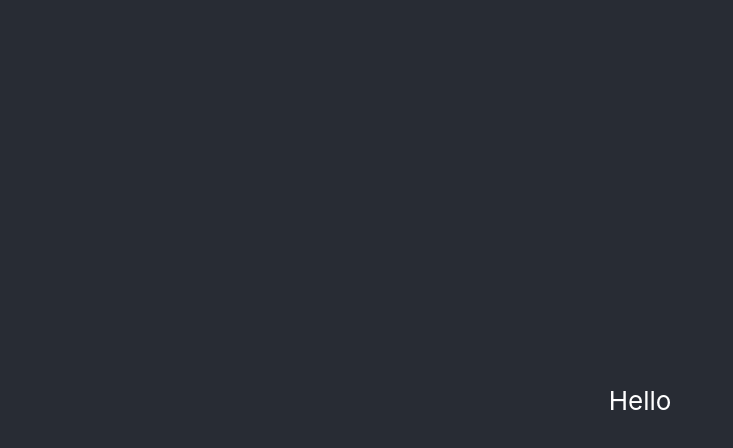
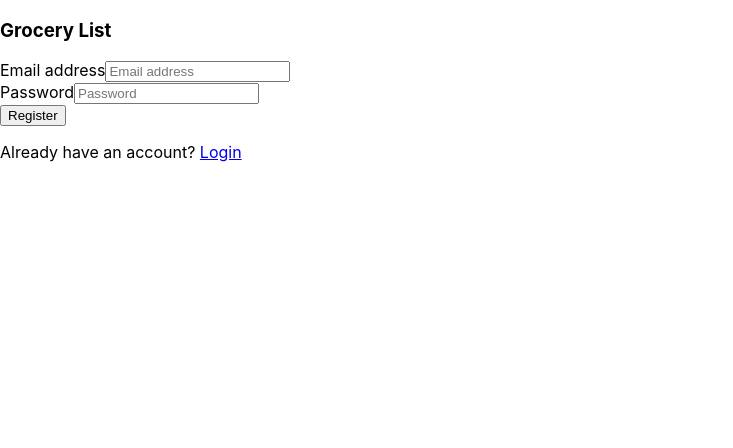
Before and after one commit to mihaituta/Grocery-list, a React (Create React App) app: page /register in a window 1280 px wide. Shown: the top 448 px of the page, without its empty margins (0-733 px from the left). Built offline with nearby package versions, Linux system fonts and the light colour scheme; no server answers.

Commit message:
added login, register pages with logged user check

```diff
--- a/src/App.js
+++ b/src/App.js
@@ -1,13 +1,26 @@
-import './App.css';
+import Home from './components/pages/Home'
+import Register from './components/pages/Register'
+import Login from './components/pages/Login'
+import { BrowserRouter as Router } from 'react-router-dom'
+import { Routes, Route } from 'react-router-dom'
+import { AuthProvider } from './components/Auth/Auth'
 
 function App() {
   return (
-    <div className="App">
-      <header className="App-header">
-        <div>Hello</div>
-      </header>
-    </div>
-  );
+    <AuthProvider>
+      <Router>
+        <div>
+          <section>
+            <Routes>
+              <Route path='/' element={<Home />} />
+              <Route path='/register' element={<Register />} />
+              <Route path='/login' element={<Login />} />
+            </Routes>
+          </section>
+        </div>
+      </Router>
+    </AuthProvider>
+  )
 }
 
-export default App;
+export default App
--- /dev/null
+++ b/src/components/Auth/Auth.js
@@ -0,0 +1,31 @@
+import React, { useEffect, useState } from 'react'
+import { auth } from '../../firebase'
+import { onAuthStateChanged } from 'firebase/auth'
+
+export const AuthContext = React.createContext()
+
+export const AuthProvider = ({ children }) => {
+  const [currentUser, setCurrentUser] = useState(null)
+  const [pending, setPending] = useState(true)
+
+  useEffect(() => {
+    onAuthStateChanged(auth, (user) => {
+      setCurrentUser(user)
+      setPending(false)
+    })
+  }, [])
+
+  if (pending) {
+    return <>Loading...</>
+  }
+
+  return (
+    <AuthContext.Provider
+      value={{
+        currentUser,
+      }}
+    >
+      {children}
+    </AuthContext.Provider>
+  )
+}
--- /dev/null
+++ b/src/components/pages/Home.js
@@ -0,0 +1,43 @@
+import { signOut } from 'firebase/auth'
+import { auth } from '../../firebase'
+import { useNavigate } from 'react-router-dom'
+import { useContext, useEffect } from 'react'
+import { AuthContext } from '../Auth/Auth'
+
+const Home = () => {
+  const navigate = useNavigate()
+
+  const handleLogout = () => {
+    signOut(auth)
+      .then(() => {
+        // Sign-out successful.
+        navigate('/register')
+        console.log('Signed out successfully')
+      })
+      .catch((error) => {
+        // An error happened.
+      })
+  }
+
+  const { currentUser } = useContext(AuthContext)
+
+  useEffect(() => {
+    if (!currentUser) {
+      return navigate('/login')
+    }
+  }, [currentUser, navigate])
+
+  return (
+    <>
+      <nav>
+        <p>Welcome Home</p>
+
+        <div>
+          <button onClick={handleLogout}>Logout</button>
+        </div>
+      </nav>
+    </>
+  )
+}
+
+export default Home
--- /dev/null
+++ b/src/components/pages/Login.js
@@ -0,0 +1,82 @@
+import React, { useContext, useEffect, useState } from 'react'
+import { signInWithEmailAndPassword } from 'firebase/auth'
+import { auth } from '../../firebase'
+import { NavLink, useNavigate } from 'react-router-dom'
+import { AuthContext } from '../Auth/Auth'
+
+const Login = () => {
+  const navigate = useNavigate()
+  const [email, setEmail] = useState('')
+  const [password, setPassword] = useState('')
+
+  const onLogin = (e) => {
+    e.preventDefault()
+    signInWithEmailAndPassword(auth, email, password)
+      .then((userCredential) => {
+        // Signed in
+        const user = userCredential.user
+        navigate('/')
+        console.log(user)
+      })
+      .catch((error) => {
+        const errorCode = error.code
+        const errorMessage = error.message
+        console.log(errorCode, errorMessage)
+      })
+  }
+
+  const { currentUser } = useContext(AuthContext)
+
+  useEffect(() => {
+    if (currentUser) {
+      return navigate('/')
+    }
+  }, [currentUser, navigate])
+
+  return (
+    <>
+      <main>
+        <section>
+          <div>
+            <h1> Grocery List </h1>
+            <form>
+              <div>
+                <label htmlFor='email-address'>Email address</label>
+                <input
+                  id='email-address'
+                  name='email'
+                  type='email'
+                  required
+                  placeholder='Email address'
+                  onChange={(e) => setEmail(e.target.value)}
+                />
+              </div>
+
+              <div>
+                <label htmlFor='password'>Password</label>
+                <input
+                  id='password'
+                  name='password'
+                  type='password'
+                  required
+                  placeholder='Password'
+                  onChange={(e) => setPassword(e.target.value)}
+                />
+              </div>
+
+              <div>
+                <button onClick={onLogin}>Login</button>
+              </div>
+            </form>
+
+            <p className='text-sm text-white text-center'>
+              No account yet? <NavLink to='/register'>Register</NavLink>
+            </p>
+          </div>
+        </section>
+      </main>
+    </>
+  )
+}
+
+export default Login
--- /dev/null
+++ b/src/components/pages/Register.js
@@ -0,0 +1,77 @@
+import React, { useState } from 'react'
+import { NavLink, useNavigate } from 'react-router-dom'
+import { createUserWithEmailAndPassword } from 'firebase/auth'
+import { auth } from '../../firebase'
+
+const Register = () => {
+  const navigate = useNavigate()
+
+  const [email, setEmail] = useState('')
+  const [password, setPassword] = useState('')
+
+  const onSubmit = async (e) => {
+    e.preventDefault()
+
+    await createUserWithEmailAndPassword(auth, email, password)
+      .then((userCredential) => {
+        // Signed in
+        const user = userCredential.user
+        console.log(user)
+        navigate('/login')
+        // ...
+      })
+      .catch((error) => {
+        const errorCode = error.code
+        const errorMessage = error.message
+        console.log(errorCode, errorMessage)
+        // ..
+      })
+  }
+
+  return (
+    <main>
+      <section>
+        <div>
+          <div>
+            <h1> Grocery List </h1>
+            <form>
+              <div>
+                <label htmlFor='email-address'>Email address</label>
+                <input
+                  type='email'
+                  label='Email address'
+                  value={email}
+                  onChange={(e) => setEmail(e.target.value)}
+                  required
+                  placeholder='Email address'
+                />
+              </div>
+
+              <div>
+                <label htmlFor='password'>Password</label>
+                <input
+                  type='password'
+                  label='Create password'
+                  value={password}
+                  onChange={(e) => setPassword(e.target.value)}
+                  required
+                  placeholder='Password'
+                />
+              </div>
+
+              <button type='submit' onClick={onSubmit}>
+                Register
+              </button>
+            </form>
+
+            <p>
+              Already have an account? <NavLink to='/login'>Login</NavLink>
+            </p>
+          </div>
+        </div>
+      </section>
+    </main>
+  )
+}
+
+export default Register
--- /dev/null
+++ b/src/firebase.js
@@ -0,0 +1,25 @@
+// import firebase from 'firebase/app'
+import { initializeApp } from 'firebase/app'
+import { getAuth } from 'firebase/auth'
+
+const firebaseConfig = {
+  apiKey: process.env.REACT_APP_FB_API_KEY,
+  authDomain: process.env.REACT_APP_FB_AUTH_DOMAIN,
+  projectId: process.env.REACT_APP_FB_PROJECT_ID,
+  storageBucket: process.env.REACT_APP_FB_STORAGE_BUCKET,
+  messagingSenderId: process.env.REACT_APP_FB_MESSAGE_SENDER_ID,
+  appId: process.env.REACT_APP_FB_APP_ID,
+  /* apiKey: 'AIzaSyCPkW0ZniWt3RaFA406gUtBpOy4P36Lpic',
+  authDomain: 'grocery-list-20493.firebaseapp.com',
+  projectId: 'grocery-list-20493',
+  storageBucket: 'grocery-list-20493.appspot.com',
+  messagingSenderId: '877405337194',
+  appId: '1:877405337194:web:0e2c60694da88b182e7c13',*/
+}
+
+// Initialize Firebase
+const app = initializeApp(firebaseConfig)
+
+// Initialize Firebase Authentication and get a reference to the service
+export const auth = getAuth(app)
+export default app
```
Also changed, not shown: package.json (+7 -0 lines), src/components/Auth/PrivateRoute.js (added, +18 -0 lines), 1 other file (tests, documents, lock files or other folders).
